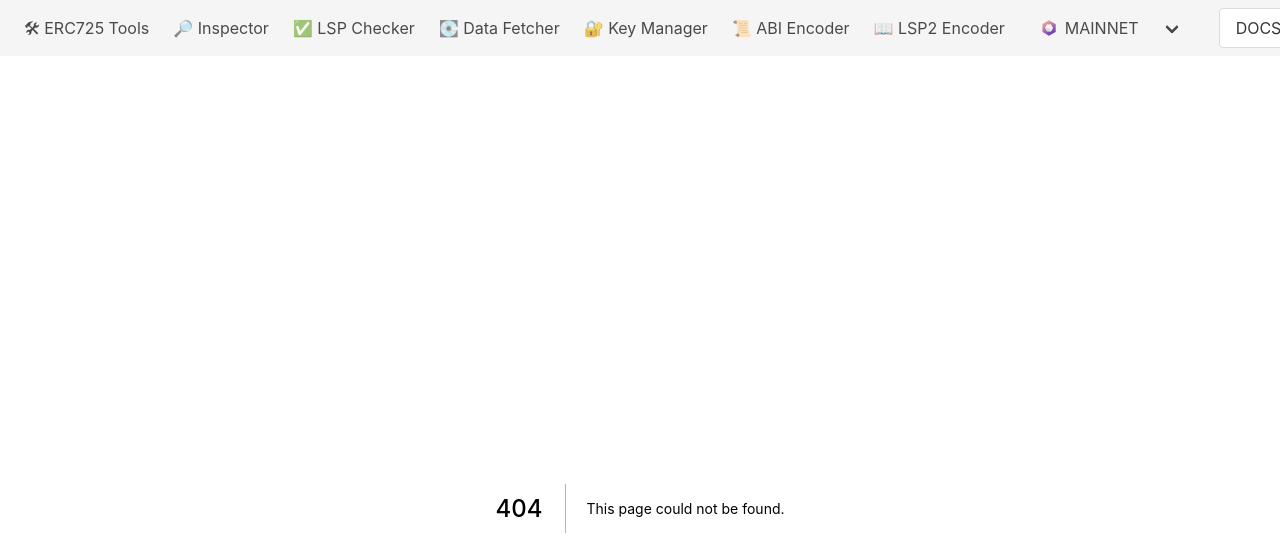
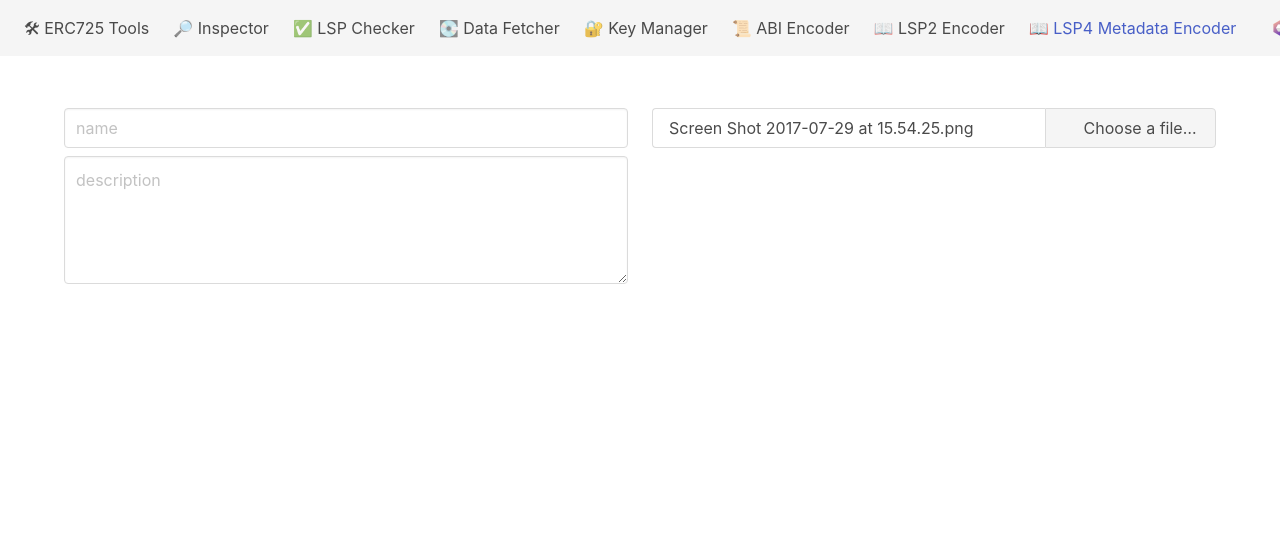
Before and after one commit to lukso-network/tools-erc725-inspect, a Next.js app: page /lsp4-metadata-encoder in a window 1280 px wide. Before the commit this address had no page. Shown: the top 556 px of the page. Built offline with nearby package versions, Linux system fonts and the light colour scheme.

Commit message:
Create page for LSP4 Metadata encoding

```diff
--- a/components/NavBar/NavBar.tsx
+++ b/components/NavBar/NavBar.tsx
@@ -96,6 +96,15 @@ const NavBar: React.FC = () => {
               📖 LSP2 Encoder
             </a>
           </Link>
+          <Link href="/lsp4-metadata-encoder">
+            <a
+              className={`navbar-item ${
+                router.pathname === '/lsp4-metadata-encoder' && 'has-text-link'
+              }`}
+            >
+              📖 LSP4 Metadata Encoder
+            </a>
+          </Link>
         </div>
 
         <div className="navbar-end">
--- /dev/null
+++ b/pages/lsp4-metadata-encoder.tsx
@@ -0,0 +1,77 @@
+import { NextPage } from 'next';
+import { useEffect, useState } from 'react';
+import { keccak256 } from 'web3-utils';
+
+const Lsp4MetadataEncoderPage: NextPage = () => {
+  const [images, setImages] = useState<
+    {
+      name: string;
+      type: string;
+      hash: string;
+      buffer: Buffer;
+      image?: string;
+    }[]
+  >([]);
+
+  useEffect(() => {
+    console.log(images);
+  }, [images]);
+
+  return (
+    <div className="container">
+      <div className="columns">
+        <div className="column">
+          <input className="input mb-2" type="text" placeholder="name" />
+          <textarea
+            className="textarea is-fullwidth"
+            placeholder="description"
+          />
+        </div>
+        <div className="column is-quarter">
+          <div className="file has-name is-right is-fullwidth">
+            <label className="file-label">
+              <input
+                className="file-input"
+                type="file"
+                name="resume"
+                onChange={async (event) => {
+                  if (event.target.files?.length) {
+                    const file = event.target.files[0];
+                    const { name, type } = file;
+                    const arrayBufferFile = await file.arrayBuffer();
+                    const buffer = Buffer.from(arrayBufferFile);
+                    const hash = keccak256(`0x${buffer.toString('hex')}`);
+
+                    let image;
+                    if (type.startsWith('image/')) {
+                      image = `data:${type};base64,${buffer.toString(
+                        'base64',
+                      )}`;
+                    }
+
+                    setImages([...images, { name, type, hash, buffer, image }]);
+                  }
+                }}
+              />
+              <span className="file-cta">
+                <span className="file-icon">
+                  <i className="fas fa-upload"></i>
+                </span>
+                <span className="file-label">Choose a file…</span>
+              </span>
+              <span className="file-name">
+                Screen Shot 2017-07-29 at 15.54.25.png
+              </span>
+            </label>
+          </div>
+        </div>
+      </div>
+
+      {images.map(({ hash, image }) =>
+        image ? <img key={hash} src={image} height={10} /> : <></>,
+      )}
+    </div>
+  );
+};
+
+export default Lsp4MetadataEncoderPage;
```
